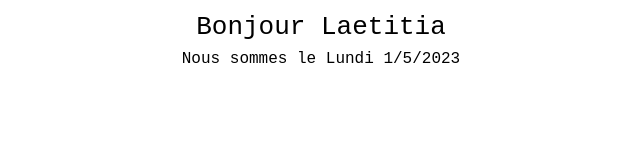
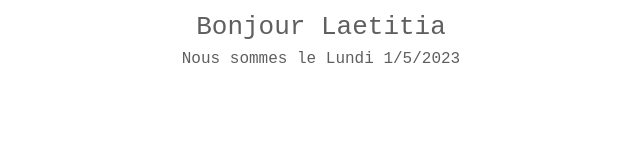
Before and after one commit to NolramD/notion, a plain HTML site: page greetings.html in a window 1280 px wide. Shown: the whole page, without its empty margins (319-959 px from the left). Drawn offline with Linux system fonts and the light colour scheme.

Commit message:
Update greetings.html

```diff
--- a/greetings.html
+++ b/greetings.html
@@ -5,11 +5,10 @@
 #lbl {
     font-family: monospace;
     font-size: xx-large;
-    color: #000000;
+    color: #5F5F5F;
     text-align: center;
     line-height: 1.5;
     height:85%
-
 
 }
 #date{
```
